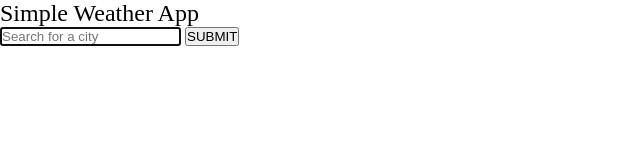
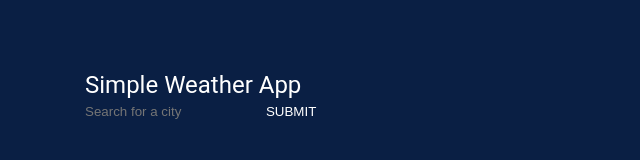
Before and after one commit to Parwiz-Haqbien/Weather-App, a plain HTML site: page index.html in a window 1280 px wide. Shown: the whole page, without its empty margins (0-640 px from the left). Drawn offline with Linux system fonts and the light colour scheme.

Commit message:
Adding the css

```diff
--- a/style.css
+++ b/style.css
@@ -6,16 +6,53 @@
     --red: #ff1e42;
     --darkred: #c3112d;
     --orange: #ff8c00;
-  }
+}
 
   * {
     margin: 0;
     padding: 0;
     box-sizing: border-box;
     font-weight: normal;
-  }
-
-  a {
+}
+a {
     color: inherit;
     text-decoration: none;
-  }
+}
+
+button {
+    cursor: pointer;
+}
+input {
+    -webkit-appearance: none;
+}
+
+button,
+input {
+    border: none;
+    background: none;
+    outline: none;
+    color: inherit;
+}
+img {
+    display: block;
+    max-width: 100%;
+    height: auto;
+}
+ul {
+    list-style: none;
+}
+body {
+    font: 1rem/1.3 "Roboto", sans-serif;
+    background: var(--bg_main);
+    color: var(--text_dark);
+    padding: 70px;
+}
+.container {
+    width: 100%;
+    max-width: 1200px;
+    margin: 0 auto;
+    padding: 0 15px;
+}
+.top-banner {
+    color: var(--text_light);
+}
```
